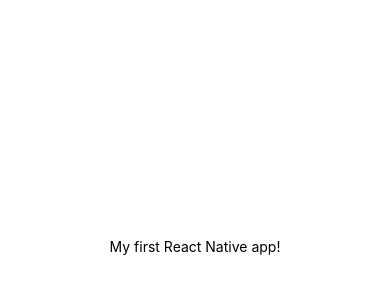
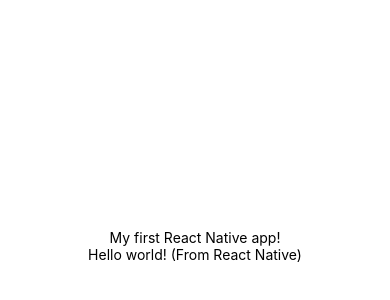
Before and after one commit to Emerfoll/ReactNative, a React Native app: screen / in a window 390 px wide. Shown: the part 176-476 px from the top of the page. Built offline with nearby package versions, Linux system fonts and the light colour scheme.

Commit message:
Playing around with settings.

```diff
--- a/App.js
+++ b/App.js
@@ -7,6 +7,7 @@
     <View style={styles.container}>
       <Text>My first React Native app!</Text>
       <StatusBar style="auto" />
+      <Text>Hello world! (From React Native)</Text>
     </View>
   );
 }
```
